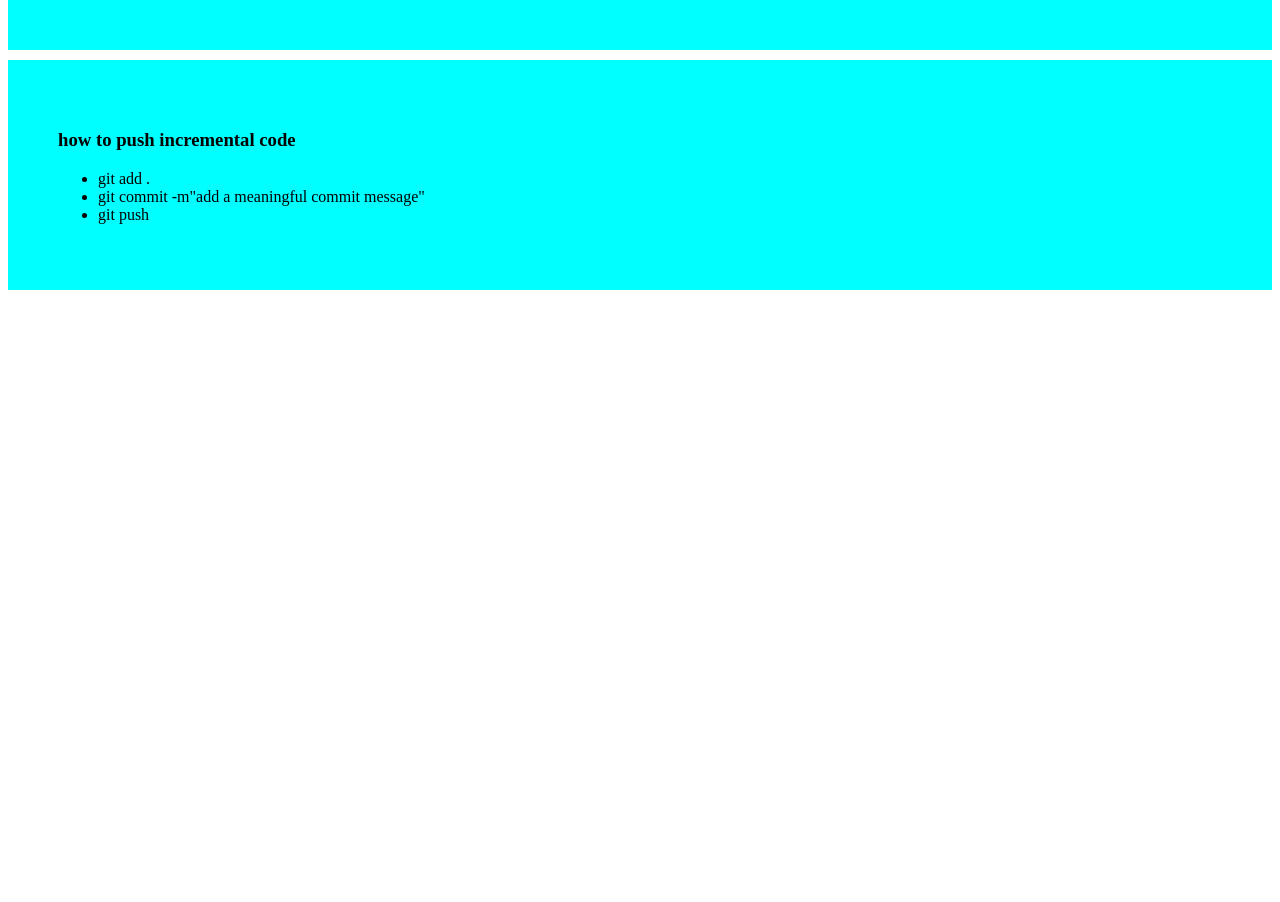
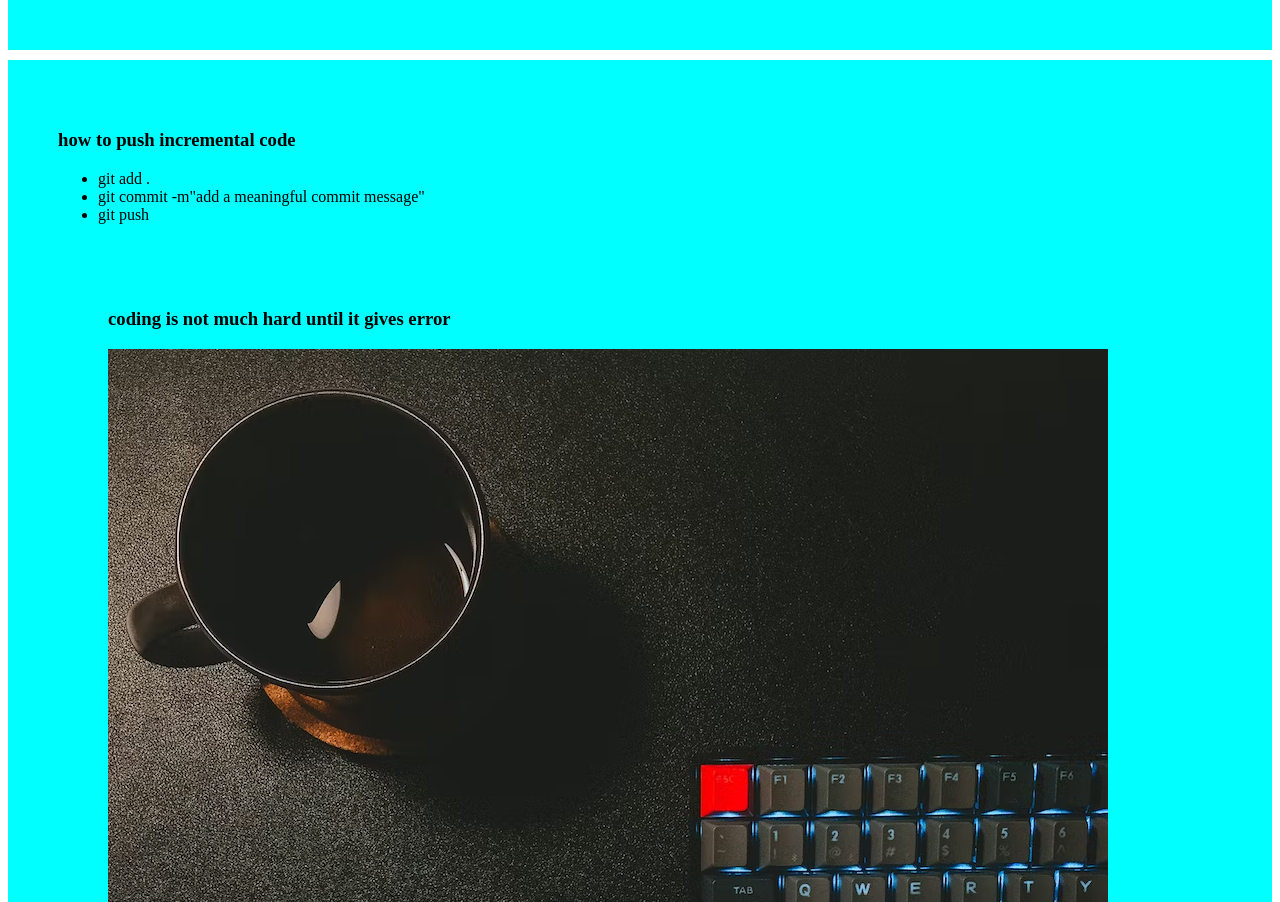
Before and after one commit to khaled0915/my-simple-website, a plain HTML site: page index.html in a window 1280 px wide. Shown: the part 558-1460 px from the top of the page. Before the commit the page ends 858 px from the top, so only its background shows below. Drawn offline with Linux system fonts and the light colour scheme.

Commit message:
added a picture

```diff
--- a/index.html
+++ b/index.html
@@ -26,6 +26,10 @@
             <li>git commit -m"add a meaningful commit message"</li>
             <li>git push</li>
         </ul>
+        <div>
+          <h3> coding is not much hard until it gives error</h3>
+          <img src="images/Developer.jpg" alt="developer">
+        </div>
     </div>
 </body>
 </html>
```
Also changed, not shown: images/Developer.jpg (added).
